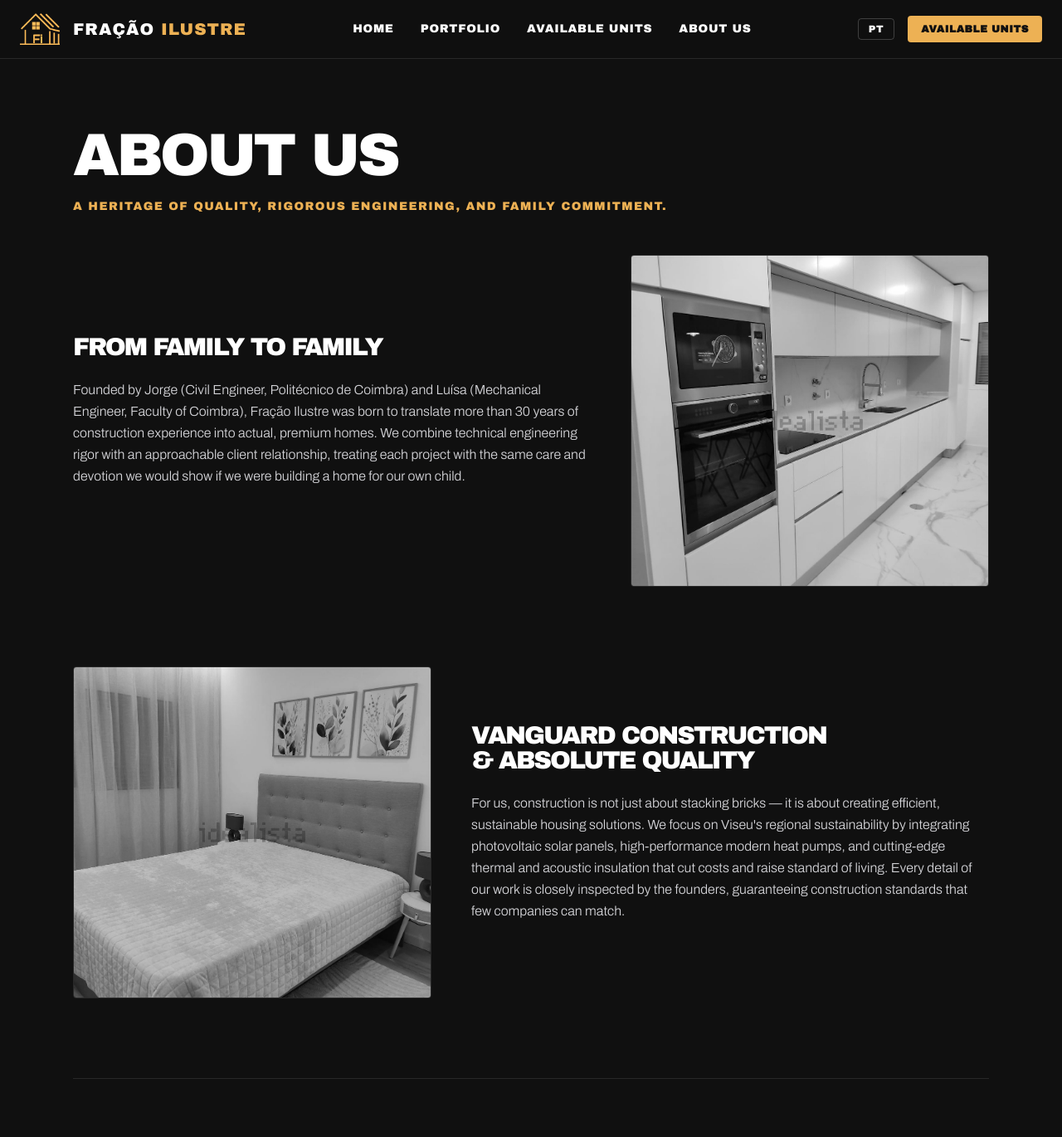
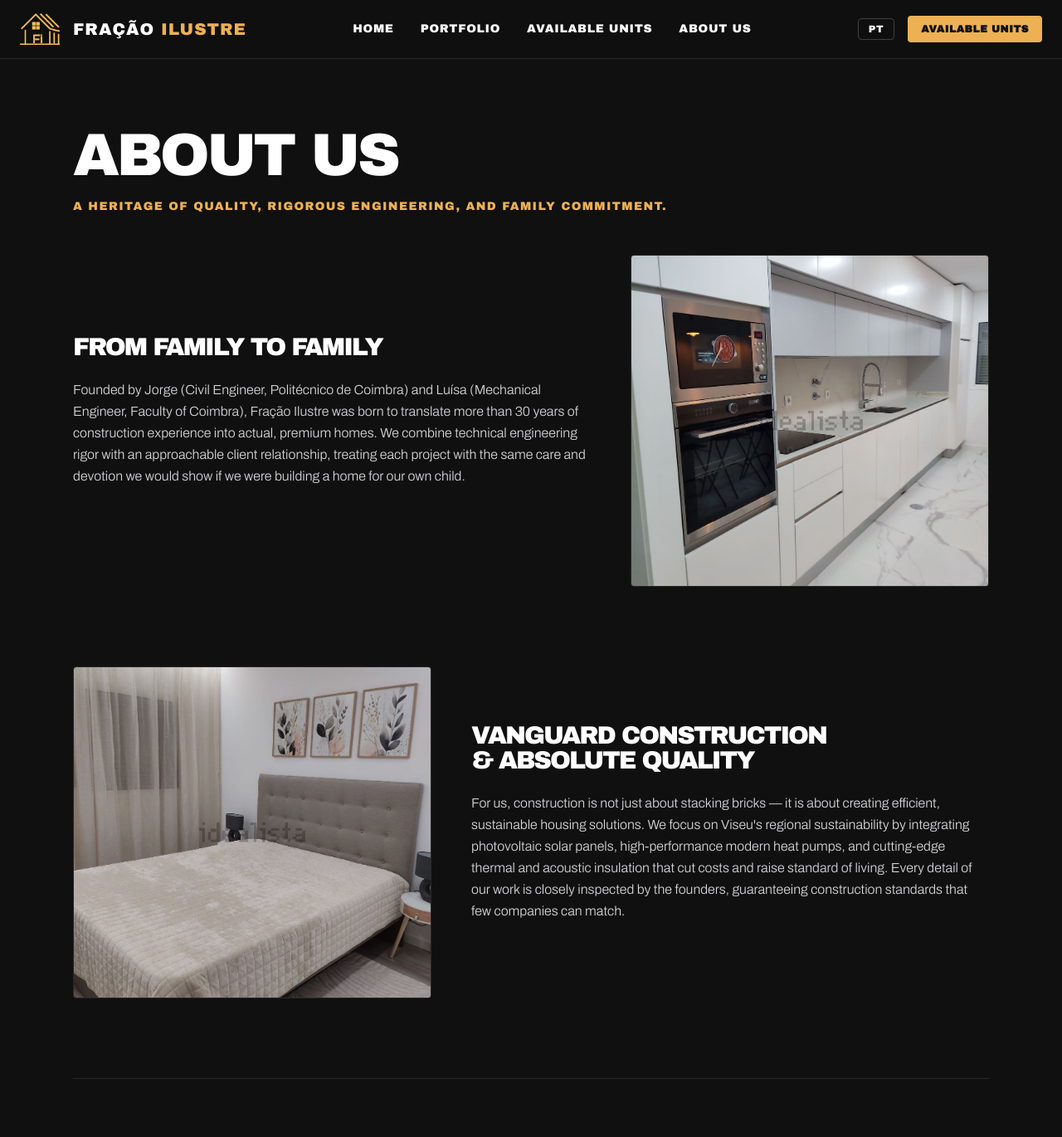
Before and after one commit to CajoAlbuquerque/fracao-ilustre-website, a Next.js app: page /en/sobre-nos in a window 1280 px wide. Shown: the top 1370 px of the page at 83% size. Built offline with nearby package versions, Linux system fonts and the light colour scheme.

Commit message:
Remove grayscale filter on about us images

```diff
--- a/src/app/[locale]/sobre-nos/page.tsx
+++ b/src/app/[locale]/sobre-nos/page.tsx
@@ -32,7 +32,7 @@ export default async function AboutPage({ params }: { params: Promise<{ locale:
                         src={kitchenImg}
                         alt=""
                         fill
-                        className="object-cover filter grayscale"
+                        className="object-cover filter"
                     />
                 </div>
             </div>
@@ -43,7 +43,7 @@ export default async function AboutPage({ params }: { params: Promise<{ locale:
                         src={bedroomImg}
                         alt=""
                         fill
-                        className="object-cover filter grayscale"
+                        className="object-cover filter"
                     />
                 </div>
                 <div className="md:col-span-7 order-first md:order-none">
```
